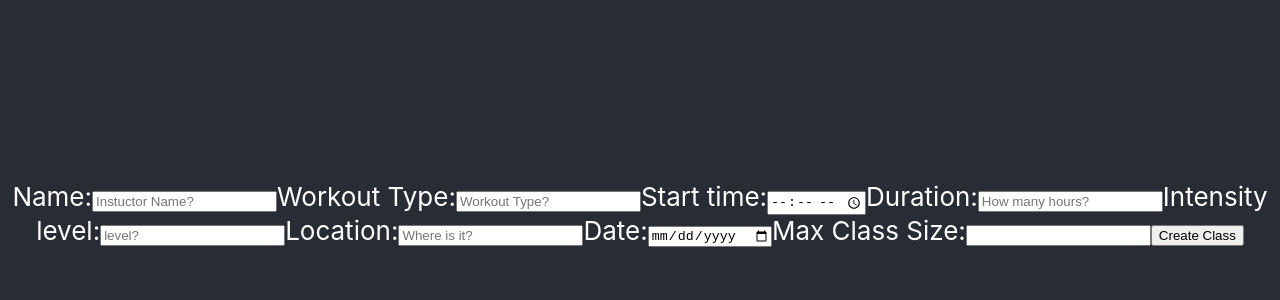
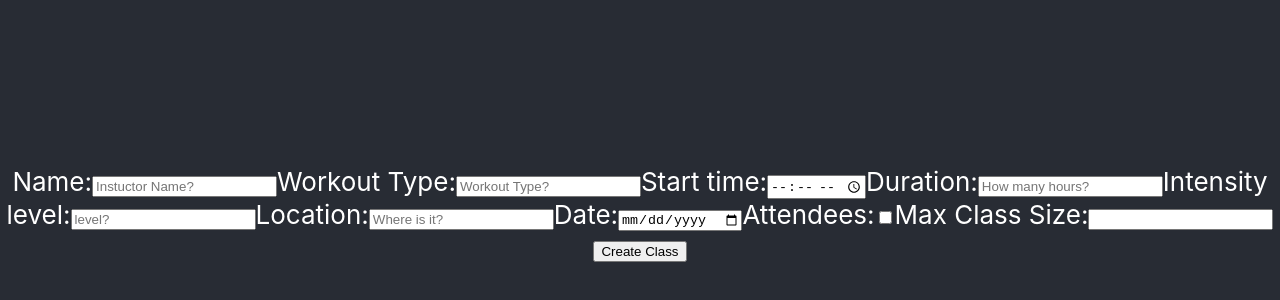
Before and after one commit to build-week-anytime-fitness-1/front-end, a React (Create React App) app in the folder anytime-fitness/: page / in a window 1280 px wide. Shown: the part 186-486 px from the top of the page. Built offline with nearby package versions, Linux system fonts and the light colour scheme.

Commit message:
added the class page

```diff
--- a/anytime-fitness/src/components/ClassCreate.js
+++ b/anytime-fitness/src/components/ClassCreate.js
@@ -13,7 +13,6 @@ const initialFormValues = {
   location: '',
   max_class_size: 0
 }
-//wow what a change
 export default function ClassCreate () {
     const [form, setForm] = useState({});
 
@@ -106,6 +105,16 @@ export default function ClassCreate () {
         />
       </label>
 
+      <label>Attendees:
+        <input
+          id='attendance'
+          type='checkbox'
+          name='Participation'
+          value={form.attendance}
+          onChange={handleChange}
+        />
+      </label>
+
       <label>Max Class Size:
         <input
           id='max_class_size'
```
Also changed, not shown: anytime-fitness/src/validation/ClassSchema.js (added), 1 other file (tests, documents, lock files or other folders).
